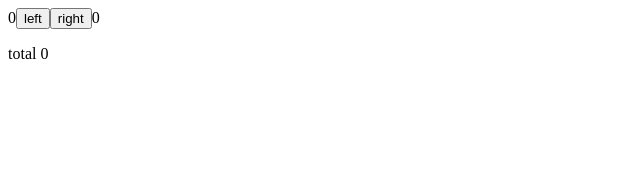
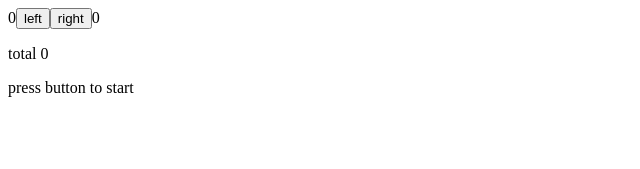
Before and after one commit to jydndev/Fullstack-Open, a React (Vite) app in the folder Part 1/part1/: page / in a window 1280 px wide. Shown: the top 169 px of the page, without its empty margins (0-640 px from the left). Built offline with nearby package versions, Linux system fonts and the light colour scheme.

Commit message:
button histoiry - conditional rendering

```diff
--- a/Part 1/part1/src/App.jsx
+++ b/Part 1/part1/src/App.jsx
@@ -1,6 +1,24 @@
 import { useState } from "react";
 // import Display from "./Display";
 // import Button from "./Button";
+
+const History = ({allClicks}) => {
+if (allClicks.length === 0) {
+  return (
+    <div> press button to start</div>
+  )
+}
+
+  return (
+    <div>
+      button press history: {allClicks.join(' ')}
+    </div>
+  )
+}
+
+
+
+
 const App = () => {
   const [left, setLeft] = useState(0)
   const [right, setRight] = useState(0)
@@ -33,6 +51,7 @@ const App = () => {
 
       <p>{allClicks.join(' ')}</p>
      <p>total {total}</p>
+     <History allClicks={allClicks} />
     </div>
   )
 }
```
